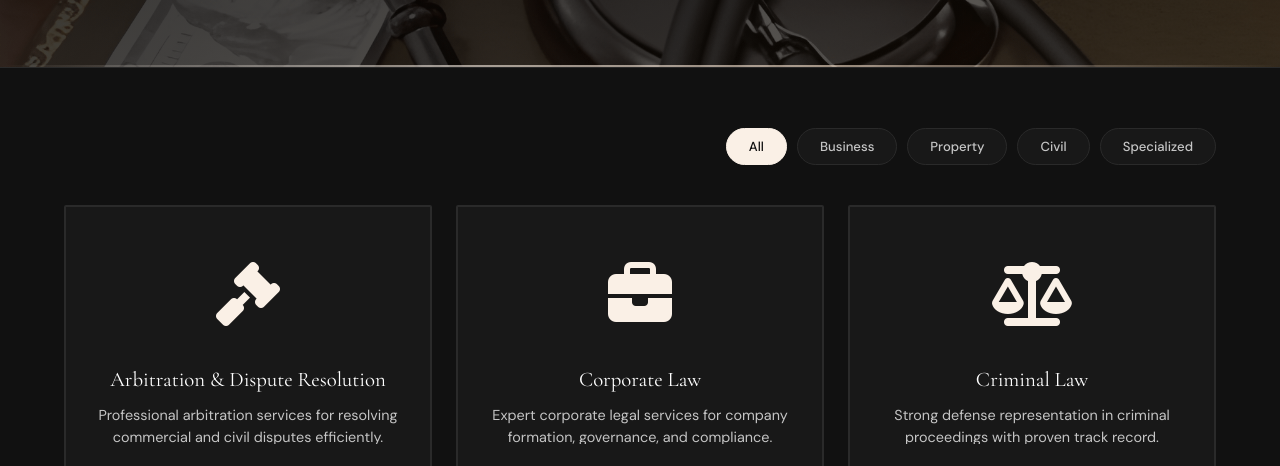
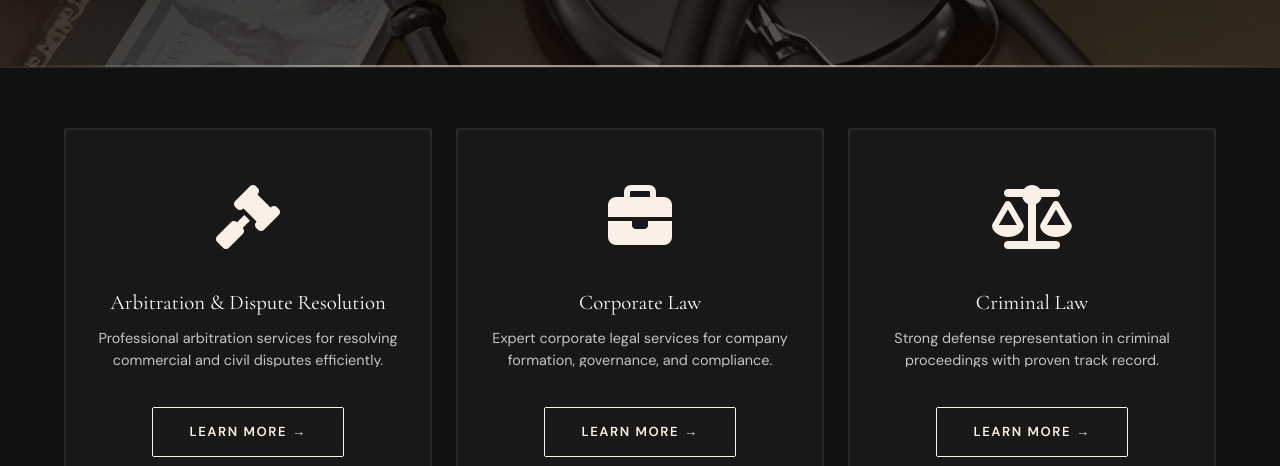
Before and after one commit to aymenbkb/dmlegal, a plain HTML site: page services.html in a window 1280 px wide. Shown: the part 334-800 px from the top of the page. Drawn offline with nearby package versions, Linux system fonts and the light colour scheme.

Commit message:
Office filter

```diff
--- a/services.html
+++ b/services.html
@@ -74,15 +74,6 @@
 
 <!-- ══ SERVICES GRID ══ -->
 <section class="section-padding section--cream">
-    <div class="container">
-        <div class="filter-buttons" data-aos="fade">
-        <button class="filter-btn active" data-filter="all" data-key="service-filter">All</button>
-        <button class="filter-btn" data-filter="business" data-key="service-filter1">Business</button>
-        <button class="filter-btn" data-filter="property" data-key="service-filter2">Property</button>
-        <button class="filter-btn" data-filter="civil" data-key="service-filter3">Civil</button>
-        <button class="filter-btn" data-filter="specialized" data-key="service-filter4">Specialized</button>
-        </div>
-    </div>
     <div class="container">
     <div class="services-grid" id="servicesGrid">
       <div class="service-card" data-category="civil" data-aos="fade" data-aos-delay="0">
```
Also changed, not shown: offices.html (+1 -1 lines).
